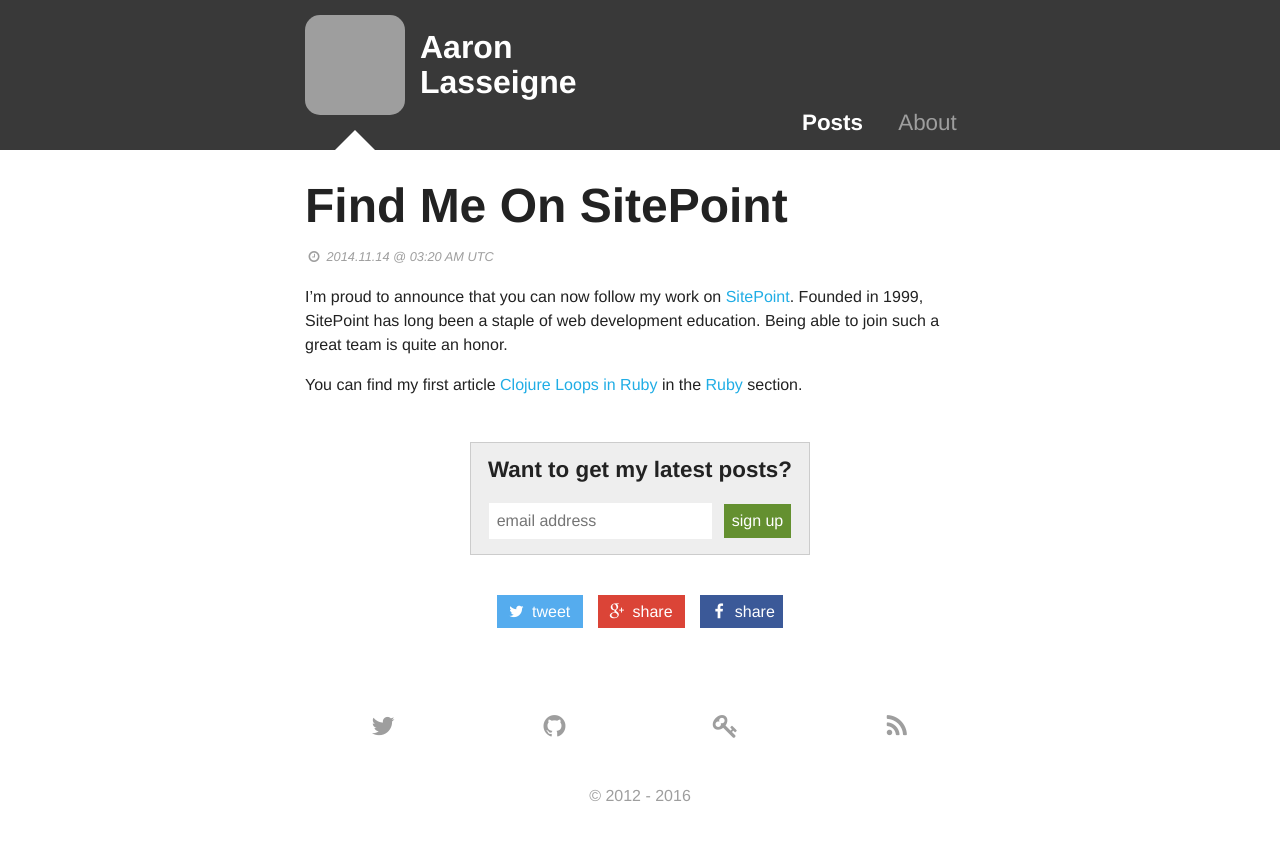
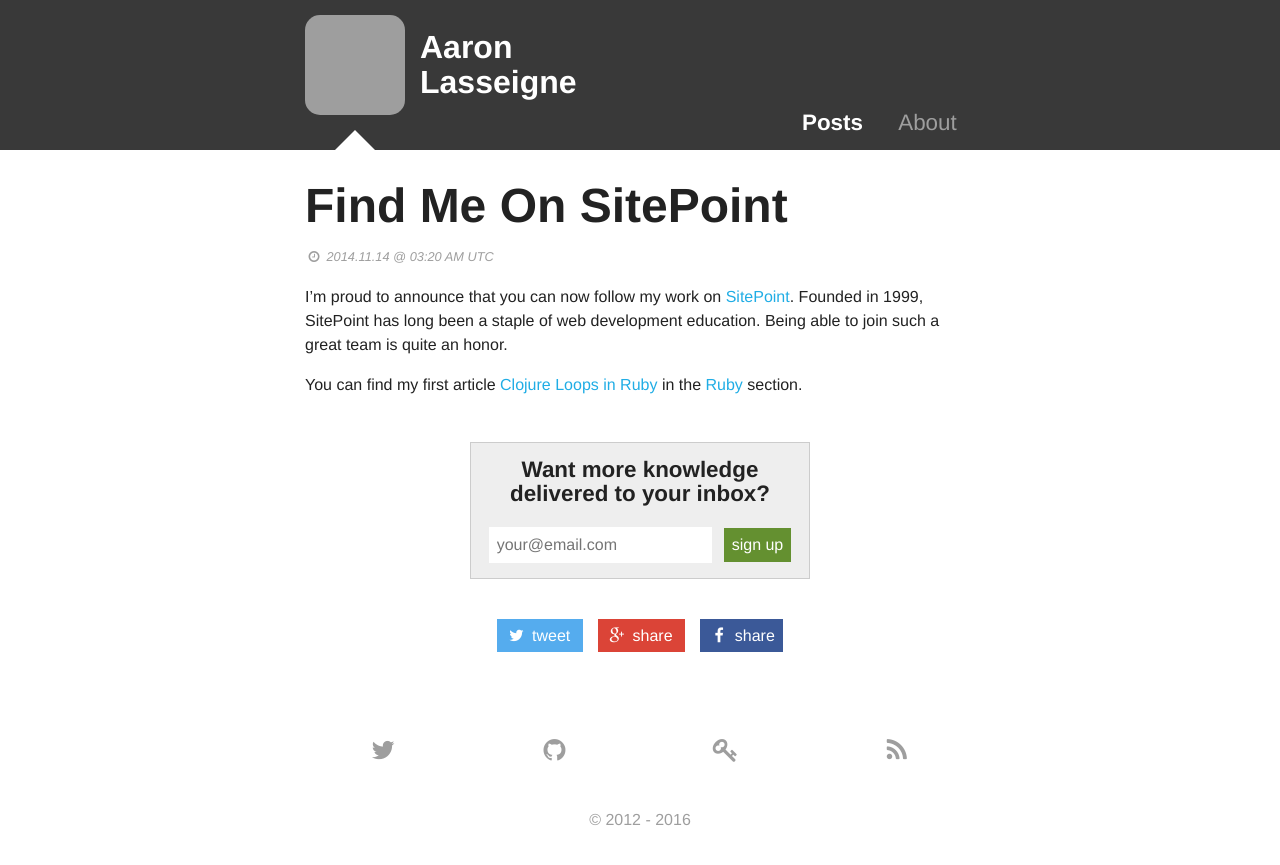
Before and after one commit to AaronLasseigne/aaronlasseigne.github.com, a Jekyll site: the page built from _posts/2014-11-14-find-me-on-sitepoint.md, in a window 1280 px wide, cut to the strip 0-865 px from the top of the page. Built offline with Jekyll 4.4.1, drawn with Linux system fonts in a browser that asks for light colours; grey boxes are pictures that could not be loaded.

Commit message:
improve the email sign up list

```diff
--- a/_layouts/post.html
+++ b/_layouts/post.html
@@ -16,12 +16,12 @@ layout: default
   <footer>
     <div id="subscribe">
       <div class="box">
-        <div class="title">Want to get my latest posts?</div>
+        <div class="title">Want more knowledge delivered to your inbox?</div>
         <form action="//aaronlasseigne.us13.list-manage.com/subscribe/post?u=dae92ed61377a2c83656f08aa&amp;id=e40d8ec050" method="post" target="_blank" novalidate>
           <div style="position: absolute; left: -5000px;" aria-hidden="true">
             <input type="text" name="b_dae92ed61377a2c83656f08aa_e40d8ec050" tabindex="-1" value="">
           </div>
-          <input type="email" value="" name="EMAIL" placeholder="email address" aria-label="email address">
+          <input type="email" value="" name="EMAIL" placeholder="your@email.com" aria-label="email address">
           <input type="submit" value="sign up" name="subscribe" class="button">
         </form>
       </div>
```
